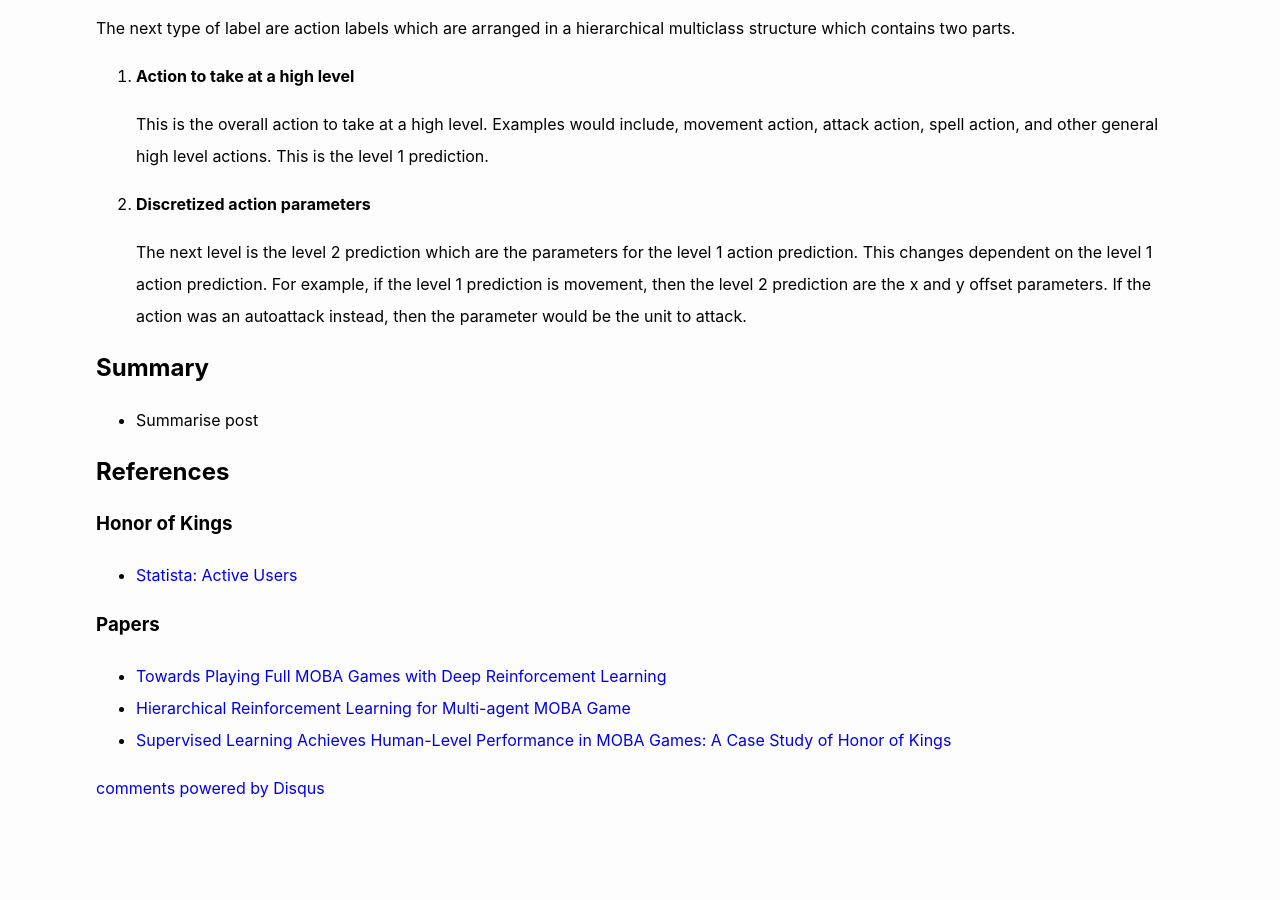
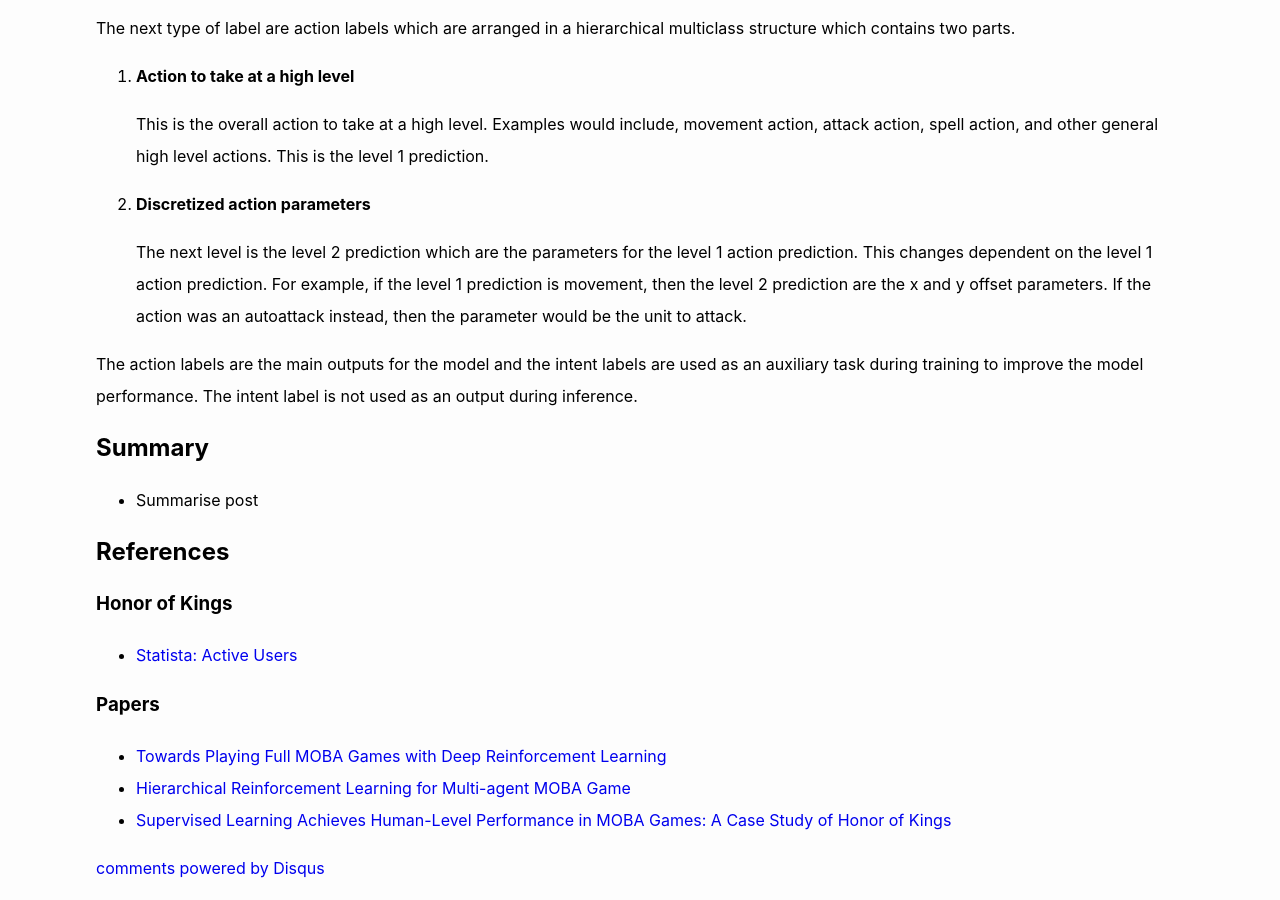
Before and after one commit to MiscellaneousStuff/miscellaneousstuff.github.io, a Jekyll site: the page built from _posts/2021-09-04-tlol-part-4-exploring-the-literature.markdown, in a window 1280 px wide and 900 px high, scrolled down 2601 px. Built offline with Jekyll 4.4.1, drawn with Linux system fonts in a browser that asks for light colours; comment, search, counter and statistics services are not loaded; before the commit the page ends 3421 px from its top, so only the background shows below that.

Commit message:
action and intent label desc, tlol 4

```diff
--- a/_posts/2021-09-04-tlol-part-4-exploring-the-literature.markdown
+++ b/_posts/2021-09-04-tlol-part-4-exploring-the-literature.markdown
@@ -164,6 +164,10 @@ multiclass structure which contains two parts.
    level 2 prediction are the x and y offset parameters. If the action was
    an autoattack instead, then the parameter would be the unit to attack.
 
+The action labels are the main outputs for the model and the intent labels
+are used as an auxiliary task during training to improve the model performance.
+The intent label is not used as an output during inference.
+
 <!--
 ### Hierarchical Reinforcement Learning for Multi-agent MOBA Game
 -->
```
